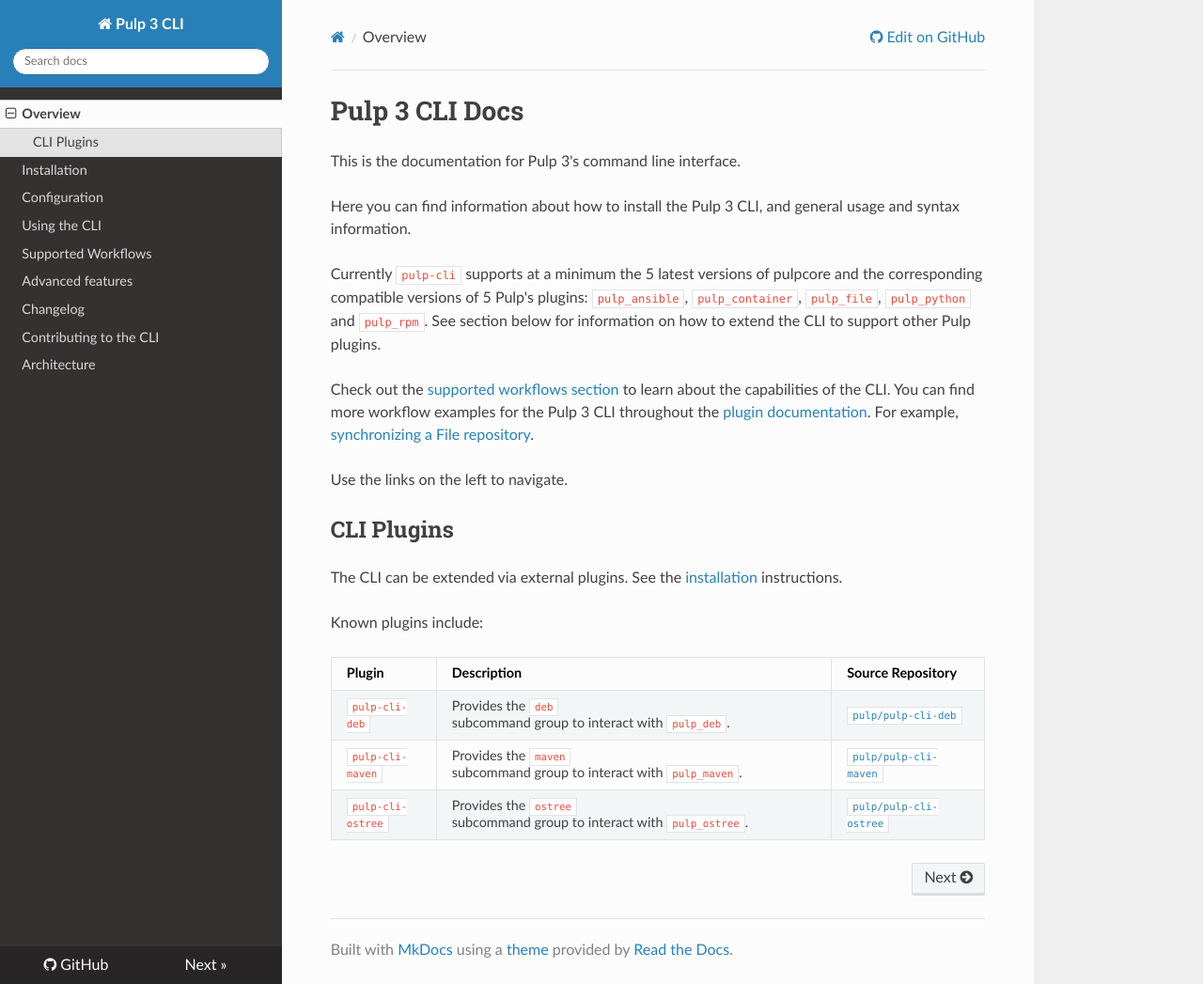
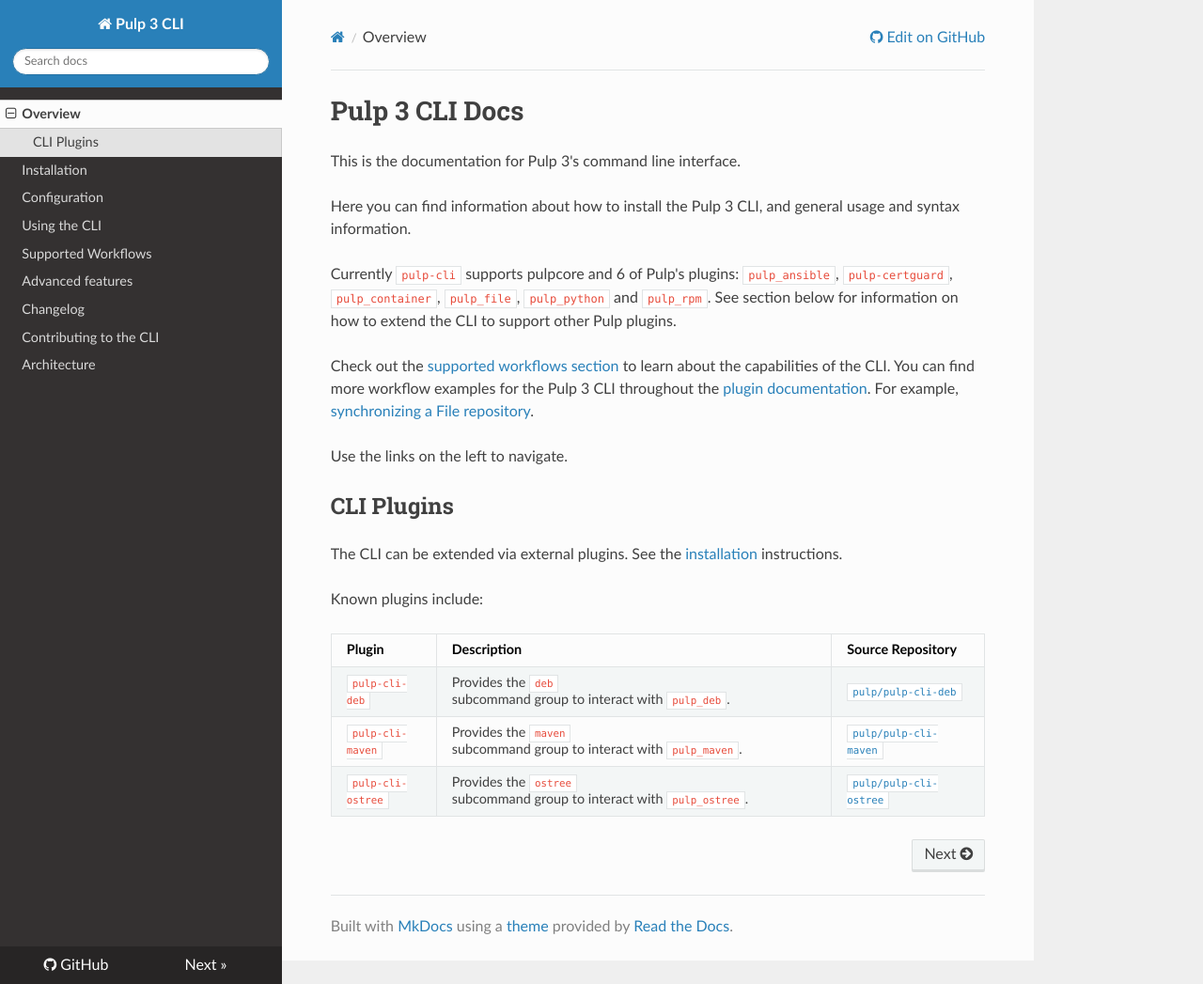
Before and after one commit to pulp/pulp-cli, an MkDocs documentation site: the page built from docs/index.md, in a window 1280 px wide and 1047 px high. Shown: the whole window at 94% size. Built offline with MkDocs 1.6.1, drawn with Linux system fonts in a browser that asks for light colours; nearby versions of some CDN libraries.

```diff
--- a/docs/index.md
+++ b/docs/index.md
@@ -4,8 +4,7 @@
 
 Here you can find information about how to install the Pulp 3 CLI, and general usage and syntax information.
 
-Currently `pulp-cli` supports at a minimum the 5 latest versions of pulpcore and the corresponding compatible
-versions of 5 Pulp's plugins: `pulp_ansible`, `pulp_container`, `pulp_file`, `pulp_python` and `pulp_rpm`.
+Currently `pulp-cli` supports pulpcore and 6 of Pulp's plugins: `pulp_ansible`, `pulp-certguard`, `pulp_container`, `pulp_file`, `pulp_python` and `pulp_rpm`.
 See section below for information on how to extend the CLI to support other Pulp plugins.
 
 Check out the [supported workflows section](supported_workflows) to learn about the capabilities of the CLI.
```
Also changed, not shown: 2 other files.
